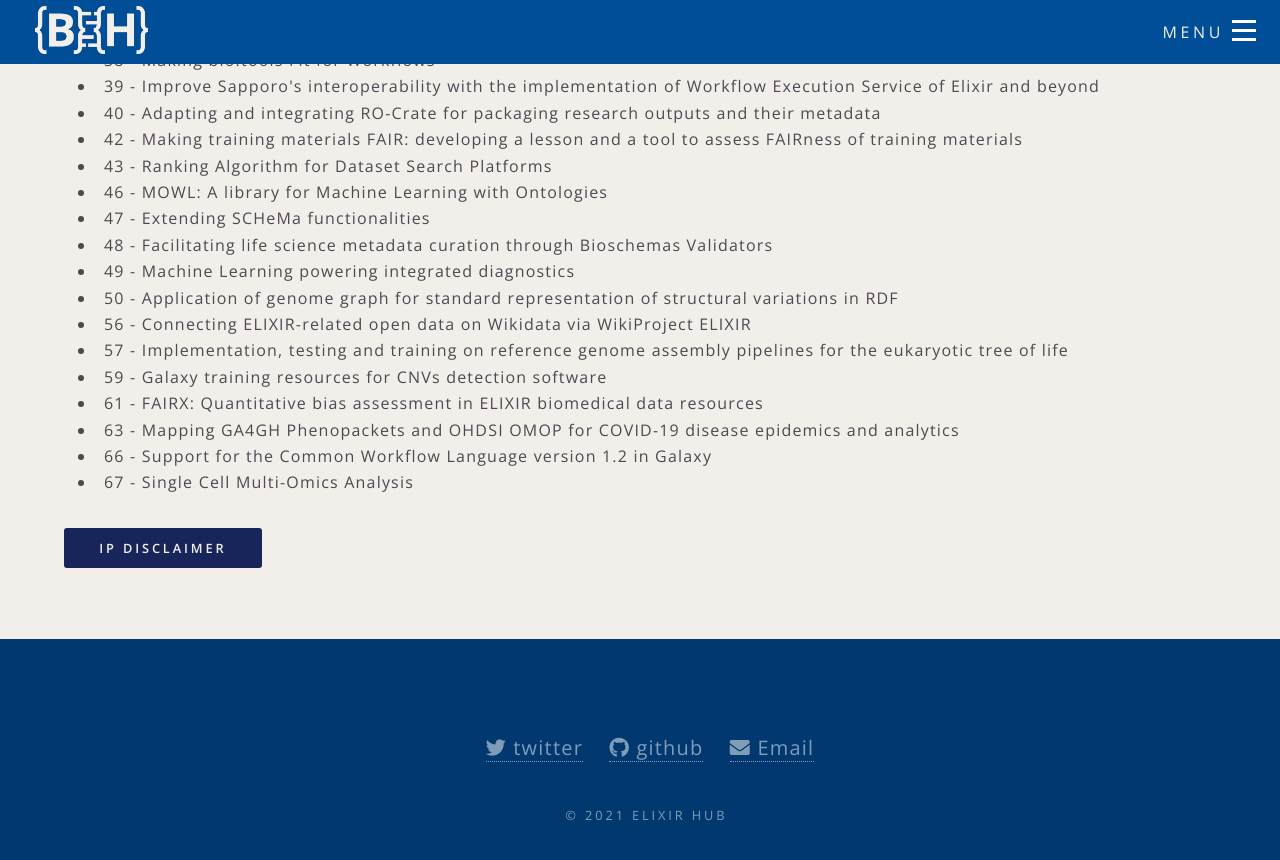
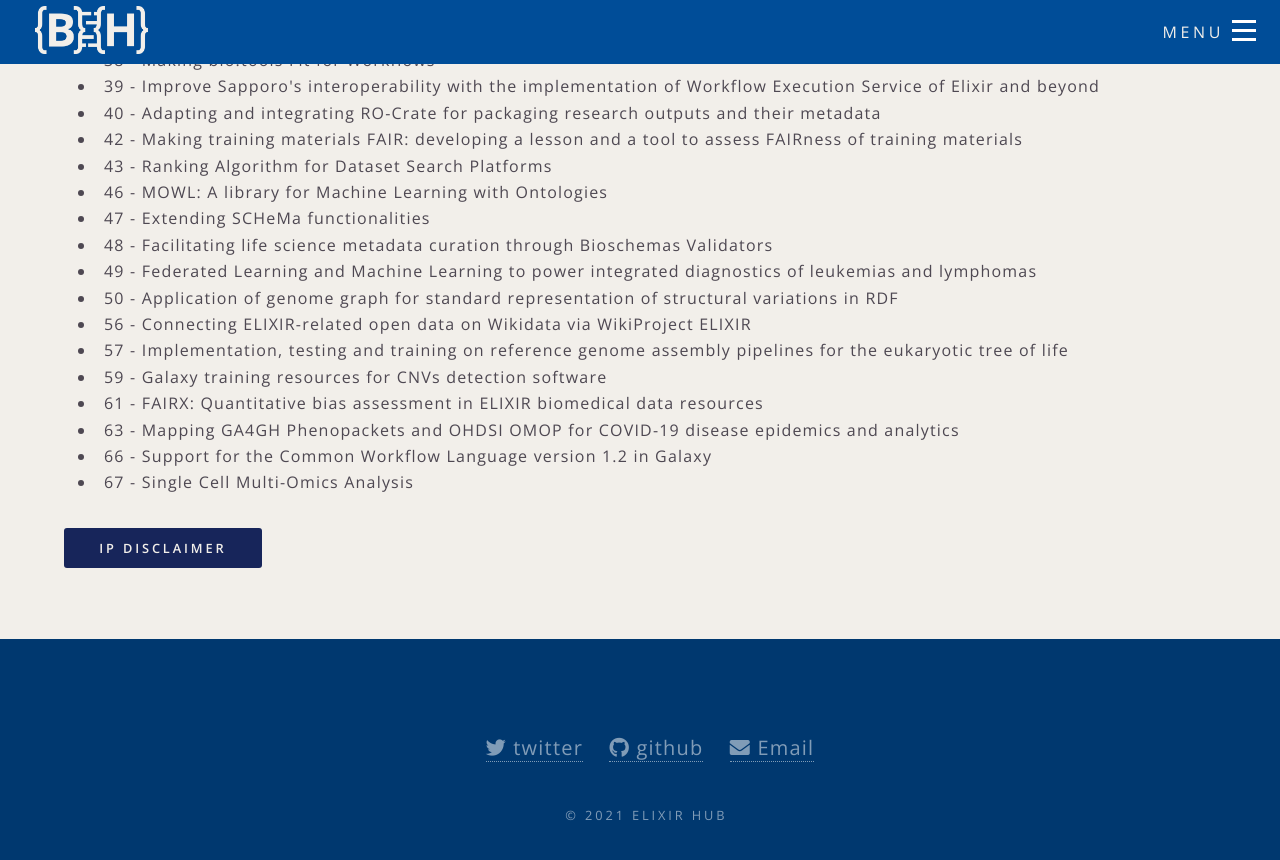
Before and after one commit to elixir-europe/biohackathon-europe-2021, a Jekyll site: the page built from projects.html, in a window 1280 px wide and 900 px high, scrolled down 1048 px. Shown: the top 860 px of the window. Built offline with Jekyll 4.4.1, drawn with Linux system fonts in a browser that asks for light colours; nearby versions of some CDN libraries.

Commit message:
Update title of project #49

```diff
--- a/projects.html
+++ b/projects.html
@@ -52,7 +52,7 @@
 <li>46 - MOWL: A library for Machine Learning with Ontologies</li>
 <li>47 - Extending SCHeMa functionalities</li>
 <li>48 - Facilitating life science metadata curation through Bioschemas Validators</li>
-<li>49 - Machine Learning powering integrated diagnostics</li>
+<li>49 - Federated Learning and Machine Learning to power integrated diagnostics of leukemias and lymphomas</li>
 <li>50 - Application of genome graph for standard representation of structural variations in RDF</li>
 <li>56 - Connecting ELIXIR-related open data on Wikidata via WikiProject ELIXIR</li>
 <li>57 - Implementation, testing and training on reference genome assembly pipelines for the eukaryotic tree of life</li>
```
